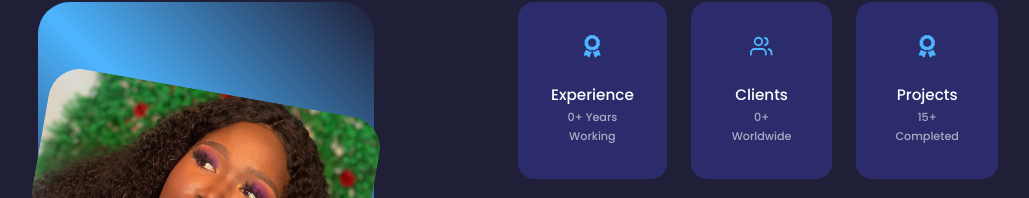
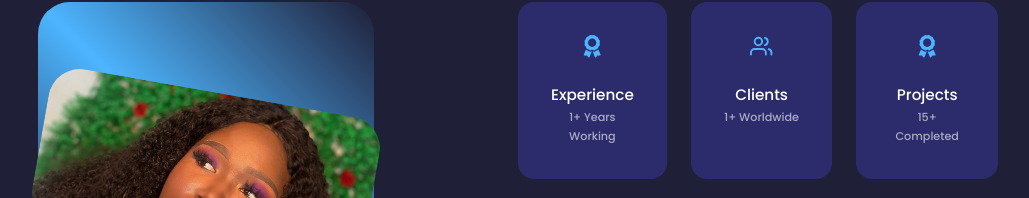
Before and after one commit to nicojoy-gif/Portfolio, a React (Create React App) app: page /about in a window 1280 px wide. Shown: the part 237-435 px from the top of the page, without its empty margins (122-1151 px from the left). Built offline with nearby package versions, Linux system fonts and the light colour scheme.

Commit message:
changed the experience year

```diff
--- a/src/component/About/About.js
+++ b/src/component/About/About.js
@@ -20,12 +20,12 @@ function About() {
               <article className="about-card">
                 <FaAward className='about-icon'/>
                 <h3>Experience</h3>
-                <h5>0+ Years Working</h5>
+                <h5>1+ Years Working</h5>
               </article>
               <article className="about-card">
                 <FiUsers className='about-icon' />
                 <h3>Clients</h3>
-                <h5>0+ Worldwide</h5>
+                <h5>1+ Worldwide</h5>
               </article>
               <article className="about-card">
                 <FaAward className='about-icon' />
```
